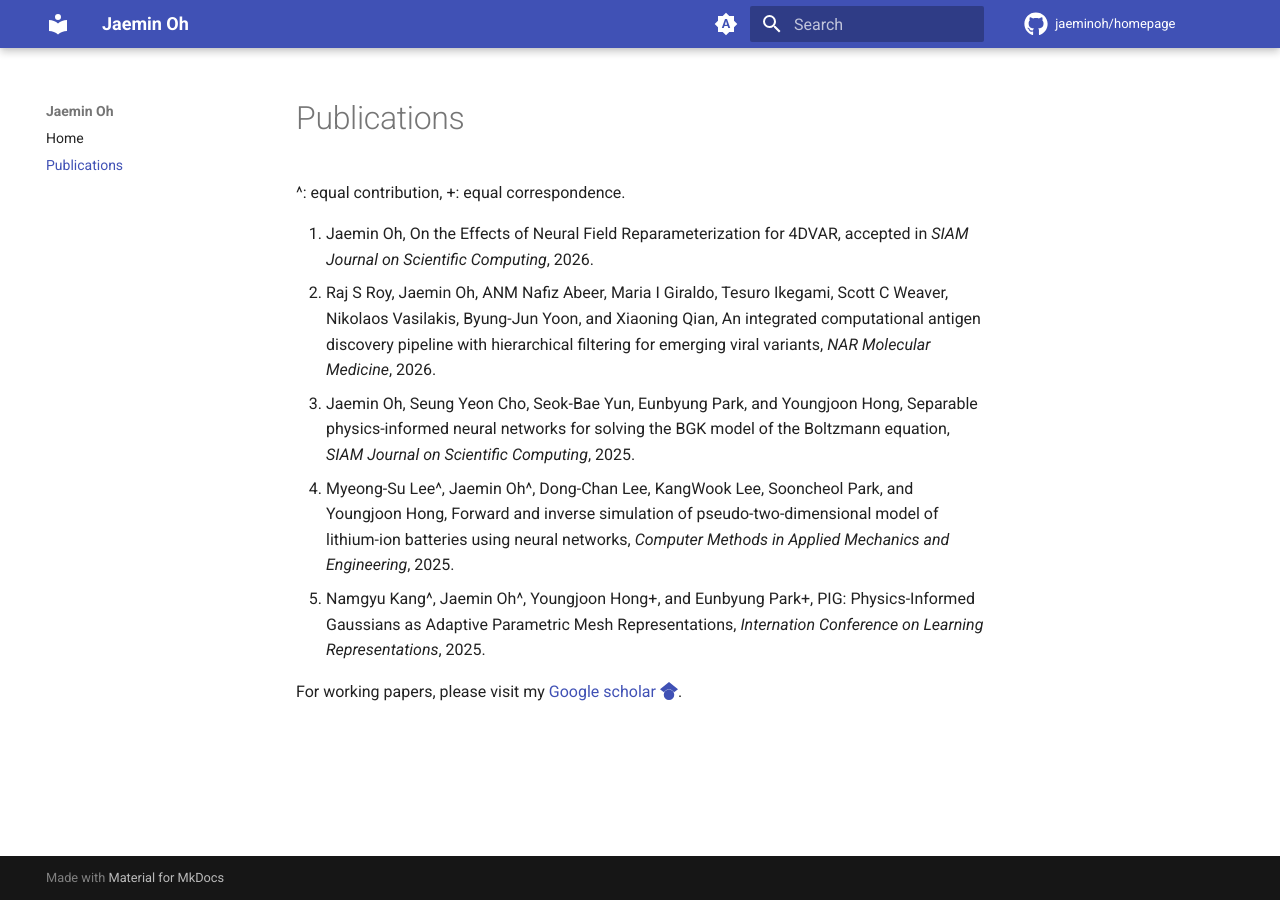
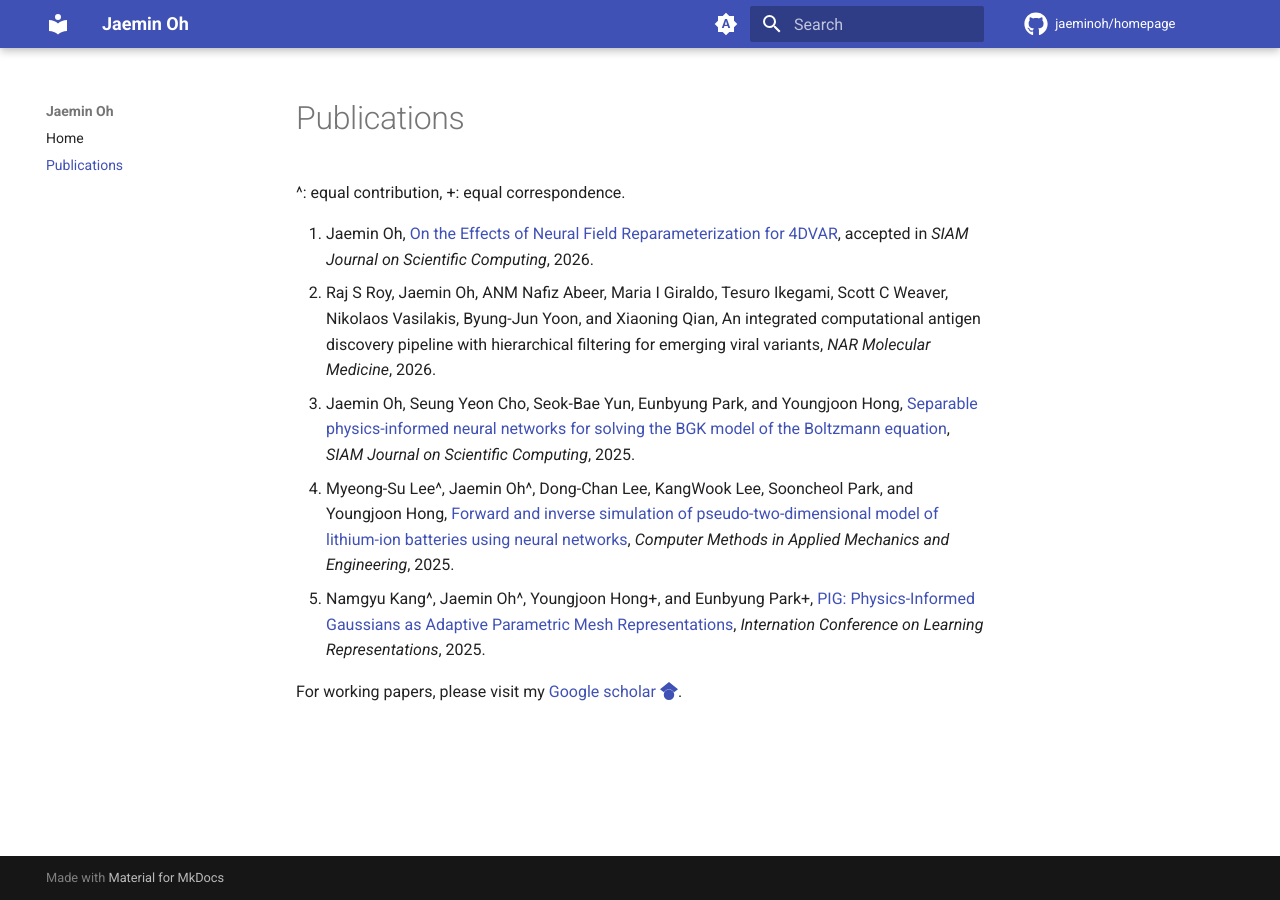
Before and after one commit to jaeminoh/jaeminoh.github.io, an MkDocs documentation site: the page built from docs/publication.md, in a window 1280 px wide. Built offline with MkDocs 1.6.1 and Material for MkDocs 9.7.7, drawn with Linux system fonts in a browser that asks for light colours; comment, search, counter and statistics services are not loaded; part of the change alters nothing that is shown.

```diff
--- a/docs/publication.md
+++ b/docs/publication.md
@@ -1,10 +1,10 @@
 # Publications
 ^: equal contribution, +: equal correspondence.
 
-1. Jaemin Oh, On the Effects of Neural Field Reparameterization for 4DVAR, accepted in *SIAM Journal on Scientific Computing*, 2026.
+1. Jaemin Oh, [On the Effects of Neural Field Reparameterization for 4DVAR](assets/oh2026effects.pdf), accepted in *SIAM Journal on Scientific Computing*, 2026.
 1. Raj S Roy, Jaemin Oh, ANM Nafiz Abeer, Maria I Giraldo, Tesuro Ikegami, Scott C Weaver, Nikolaos Vasilakis, Byung-Jun Yoon, and Xiaoning Qian, An integrated computational antigen discovery pipeline with hierarchical filtering for emerging viral variants, *NAR Molecular Medicine*, 2026.
-1. Jaemin Oh, Seung Yeon Cho, Seok-Bae Yun, Eunbyung Park, and Youngjoon Hong, Separable physics-informed neural networks for solving the BGK model of the Boltzmann equation, *SIAM Journal on Scientific Computing*, 2025.
-1. Myeong-Su Lee^, Jaemin Oh^, Dong-Chan Lee, KangWook Lee, Sooncheol Park, and Youngjoon Hong, Forward and inverse simulation of pseudo-two-dimensional model of lithium-ion batteries using neural networks, *Computer Methods in Applied Mechanics and Engineering*, 2025.
-1. Namgyu Kang^, Jaemin Oh^, Youngjoon Hong+, and Eunbyung Park+, PIG: Physics-Informed Gaussians as Adaptive Parametric Mesh Representations, *Internation Conference on Learning Representations*, 2025.
+1. Jaemin Oh, Seung Yeon Cho, Seok-Bae Yun, Eunbyung Park, and Youngjoon Hong, [Separable physics-informed neural networks for solving the BGK model of the Boltzmann equation](assets/oh2025separable.pdf), *SIAM Journal on Scientific Computing*, 2025.
+1. Myeong-Su Lee^, Jaemin Oh^, Dong-Chan Lee, KangWook Lee, Sooncheol Park, and Youngjoon Hong, [Forward and inverse simulation of pseudo-two-dimensional model of lithium-ion batteries using neural networks](assets/lee2025forward.pdf), *Computer Methods in Applied Mechanics and Engineering*, 2025.
+1. Namgyu Kang^, Jaemin Oh^, Youngjoon Hong+, and Eunbyung Park+, [PIG: Physics-Informed Gaussians as Adaptive Parametric Mesh Representations](https://proceedings.iclr.cc/paper_files/paper/2025/hash/b5aa1fd43f59dae7fef9d199b09e26b5-Abstract-Conference.html), *Internation Conference on Learning Representations*, 2025.
 
 For working papers, please visit my [Google scholar :simple-googlescholar:](https://scholar.google.com/citations?user=_DhCnsYAAAAJ&hl=en).
```
Also changed, not shown: 3 other files.
